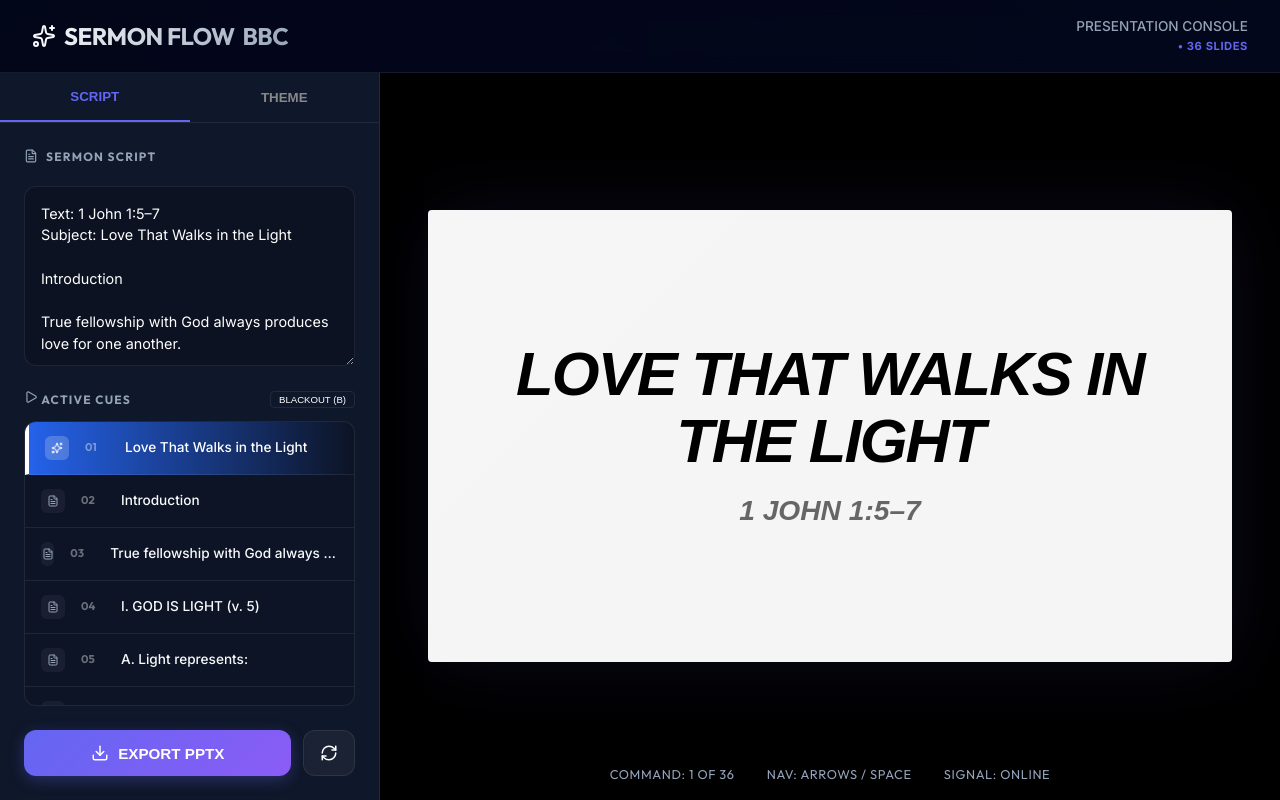
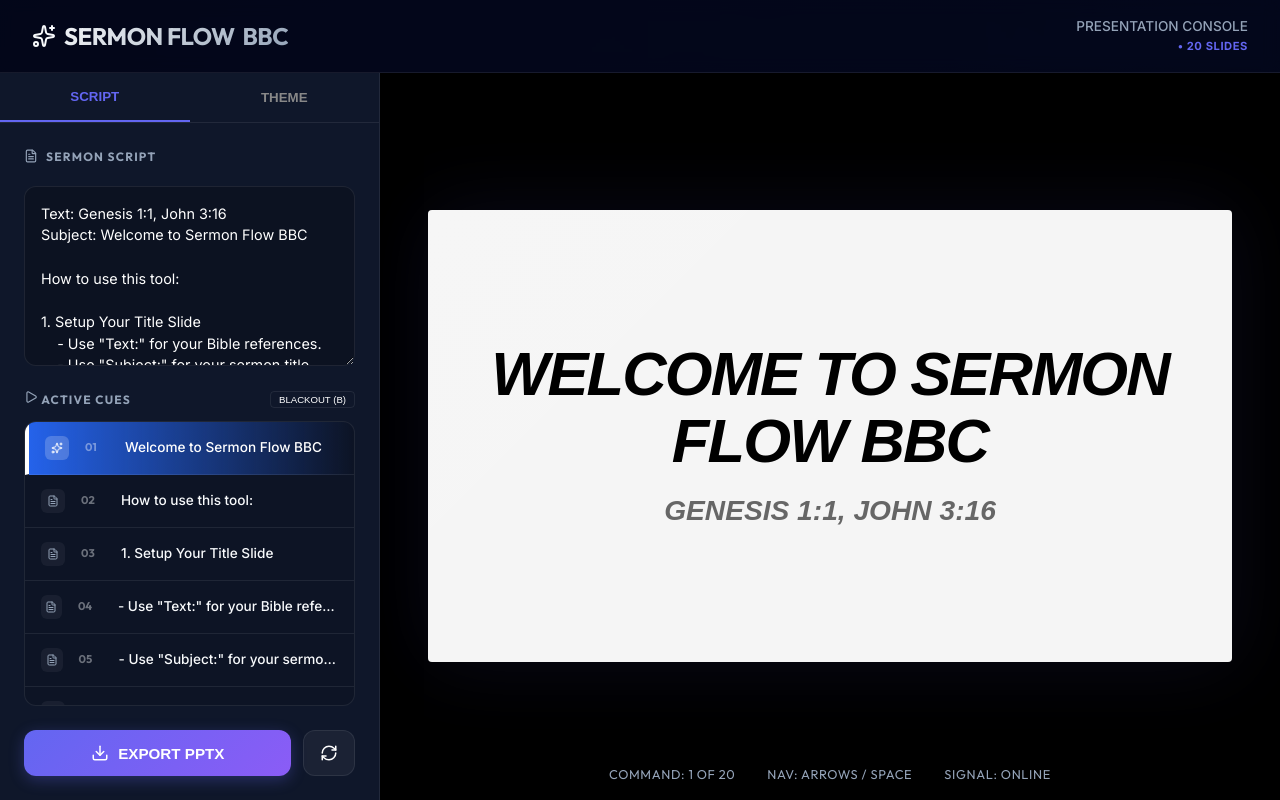
Before and after one commit to gloreanne19/sermon_flow, a React (Vite) app: page / in a window 1280 px wide. Built offline with nearby package versions, Linux system fonts and the light colour scheme; no server answers.

Commit message:
Finalizing Sermon Flow BBC for deployment

```diff
--- a/src/App.jsx
+++ b/src/App.jsx
@@ -3,63 +3,35 @@
 import { Download, Play, FileText, CheckCircle2, Loader2, Sparkles, RefreshCw } from 'lucide-react';
 import localBibleData from './bibleData.json';
 
-const DEFAULT_SERMON = `Text: 1 John 1:5–7
-Subject: Love That Walks in the Light
+const DEFAULT_SERMON = `Text: Genesis 1:1, John 3:16
+Subject: Welcome to Sermon Flow BBC
 
-Introduction
+How to use this tool:
 
-True fellowship with God always produces love for one another.
+1. Setup Your Title Slide
+    - Use "Text:" for your Bible references.
+    - Use "Subject:" for your sermon title.
 
-I. GOD IS LIGHT (v. 5)
+2. Creating Content Slides
+    - Every line you type becomes a new slide.
+    - Use headers like "Introduction" or "Conclusion".
 
-    A. Light represents:
-        1. Truth
-        2. Purity
-        3. Holiness
+3. Automatic Bible Verses
+    - Just type a reference and it will appear:
+    • Psalm 23:1
+    • Matthew 5:3-5
 
-    B. Darkness represents:
-        1. Sin
-        2. Error
-        3. Deception
-        4. Separation from God
+4. Smart Indention
+    - Indented lines keep the header at the top.
 
-    Supporting Scriptures:
-        • Psalm 27:1
-        • James 1:17
+    A. This is a sub-point
+    B. The header "Smart Indention" stays visible!
 
-II. YOU CANNOT WALK IN DARKNESS AND CLAIM FELLOWSHIP WITH GOD (v. 6)
+5. Theme Customization (Right Side)
+    - Click the THEME tab to change colors and fonts.
 
-        • John 8:12
-
-III. WALKING IN THE LIGHT BRINGS FELLOWSHIP AND CLEANSING (v. 7)
-
-    Two incredible promises when we walk in the light:
-
-    1. We have fellowship with one another.
-
-    2. The blood of Jesus cleanses us from all sin.
-
-        Supporting Scripture:
-        • Hebrews 9:14
-
-        A. Judas called it “innocent blood.”
-            • Matthew 27:4
-
-        B. Peter called it “precious blood.”
-            • 1 Peter 1:19
-
-        C. Paul called it “redeeming blood.”
-            • Ephesians 1:7
-
-        D. John called it “cleansing blood.”
-
-Conclusion
-
-What does it look like to walk in the light?
-
-    • Be honest with God
-    • Be honest with others
-    • Be honest with yourself`;
+6. Export as PowerPoint
+    - Click EXPORT PPTX to download your presentation.`;
 
 // Initial Bible cache from local storage
 const getInitialCache = () => {
```
